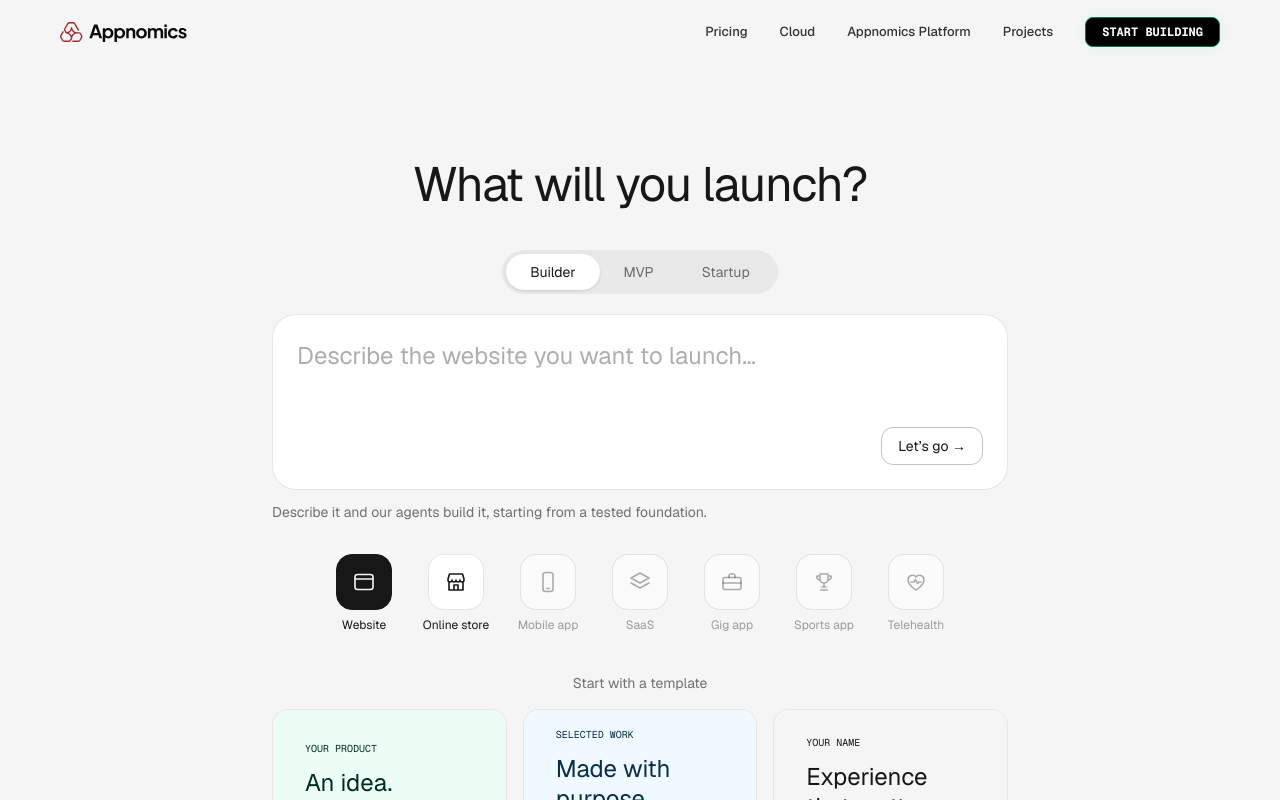
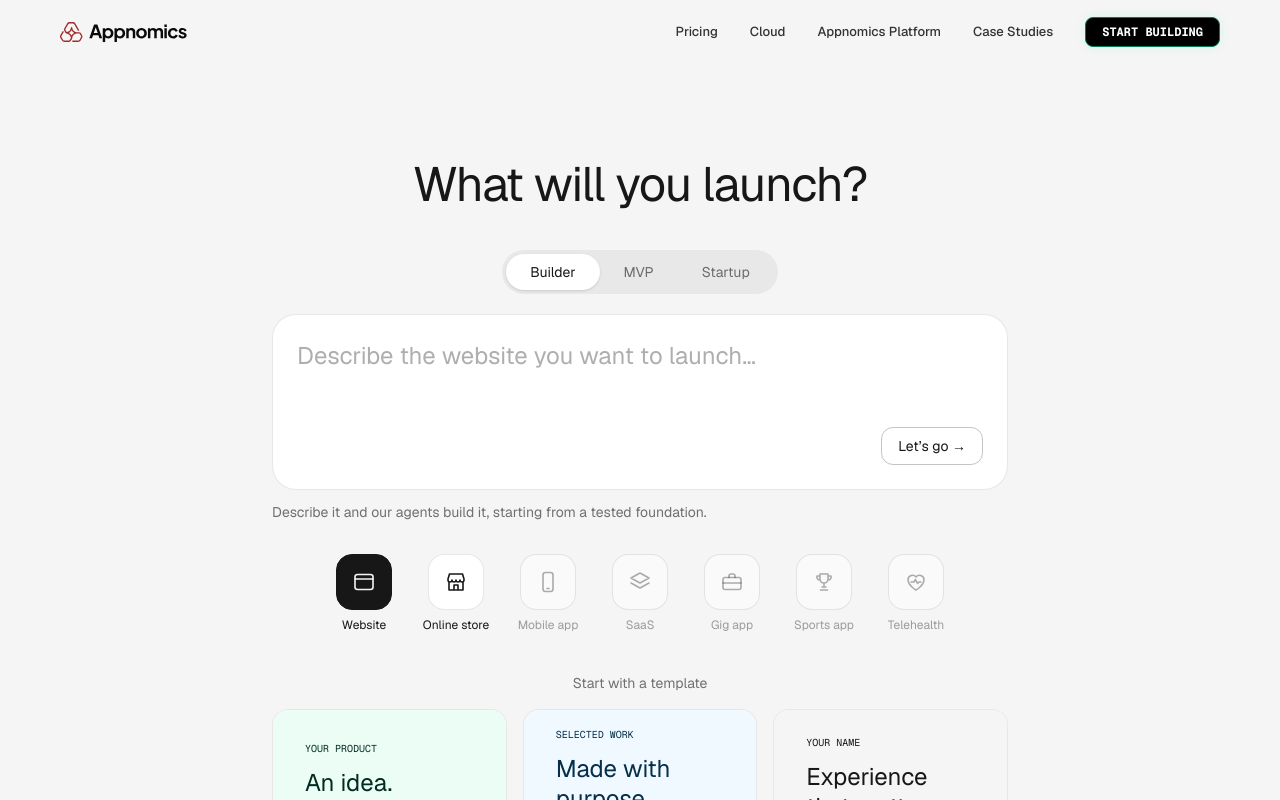
Before and after one commit to rup2701/appnomics-landing, a Next.js app: page / in a window 1280 px wide. Shown: the top 800 px of the page. Built offline with nearby package versions, Linux system fonts and the light colour scheme.

Commit message:
feat(Navbar): update navigation item label from "Projects" to "Case Studies" for clarity

```diff
--- a/components/Navbar.tsx
+++ b/components/Navbar.tsx
@@ -7,7 +7,7 @@ const NAV_ITEMS = [
   { label: "Pricing", href: "/#pricing" },
   { label: "Cloud", href: "/#studio" },
   { label: "Appnomics Platform", href: "/#product-proof" },
-  { label: "Projects", href: "/#portfolio" },
+  { label: "Case Studies", href: "/#portfolio" },
 ];
 
 export default function Navbar() {
```
